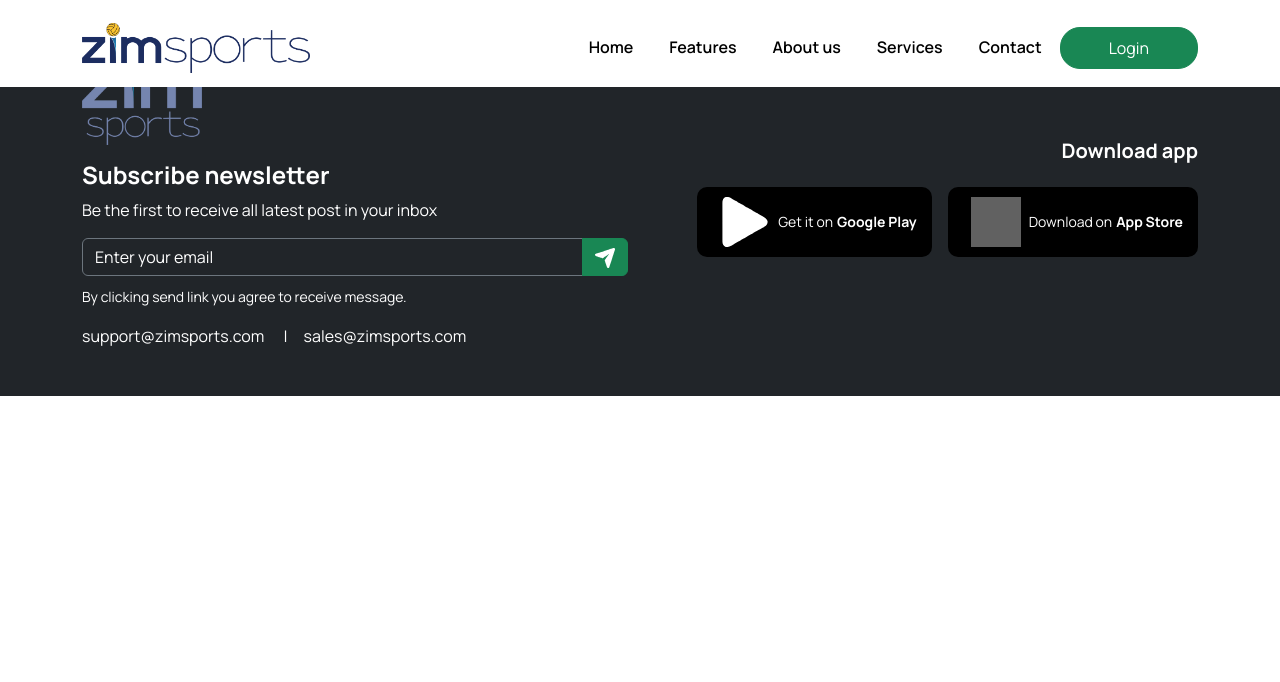
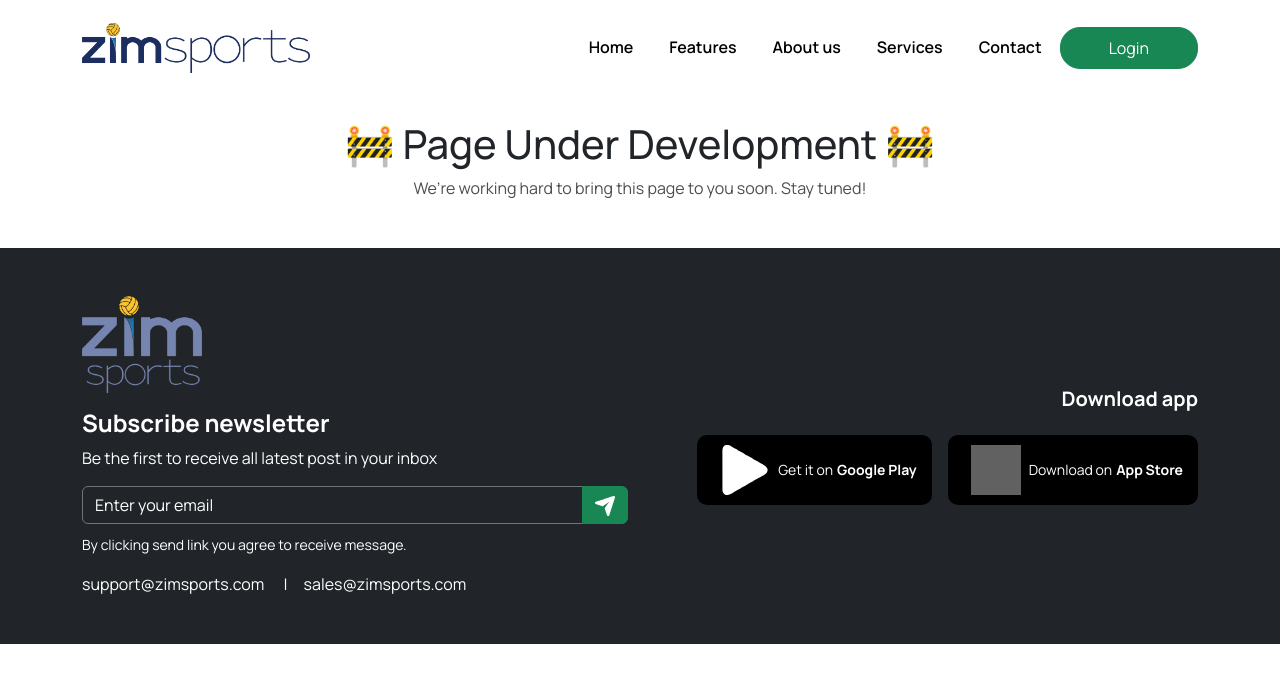
Before and after one commit to Zeeshanprojects/ZimSportsWebsite, a React (Vite) app in the folder zimsports/: page /zimlive in a window 1280 px wide. Shown: the top 682 px of the page. Built offline with nearby package versions, Linux system fonts and the light colour scheme; grey boxes are pictures that could not be loaded; the HTML template or start-up script is replaced by a standard one.

Commit message:
codeupdated

```diff
--- a/zimsports/src/App.jsx
+++ b/zimsports/src/App.jsx
@@ -5,6 +5,7 @@ import Navbar from './Components/Navbar'
 import Home from './Pages/Home'
 import Footer from './Components/Footer'
 import ScrollToTopButton from './Components/ScrollToTopButton'
+import Zimlive from './Pages/Zimlive'
 
 function App() {
 
@@ -14,6 +15,7 @@ function App() {
       <Navbar/>
       <Routes>
         <Route path='/' element={<Home/>}/>
+        <Route path='/zimlive' element={<Zimlive/>}/>
       </Routes>
       <Footer/>
       <ScrollToTopButton/>
--- a/zimsports/src/Pages/Home.jsx
+++ b/zimsports/src/Pages/Home.jsx
@@ -1,6 +1,7 @@
 import React, { useEffect } from "react";
 import "../assets/CSS/Home.css";
 import Image from "../assets/Images/image";
+import { Link } from "react-router-dom";
 
 export default function Home() {
   useEffect(() => {
@@ -91,6 +92,7 @@ export default function Home() {
                 <div className="modal-dialog modal-dialog-centered modal-lg">
                   <div className="modal-content bg-dark">
                     <div className="modal-header border-0">
+
                       <h5
                         className="modal-title text-white"
                         id="videoModalLabel"
@@ -125,9 +127,11 @@ export default function Home() {
       </div>
 
       <div className="watch-live-btn text-center">
-        <button type="button" className="btn btn-success btn-lg fw-bold">
+        <Link to="/zimlive">
+         <button type="button" className="btn btn-success btn-lg fw-bold">
           🎥 GO TO ZIM TV
-        </button>
+        </button></Link>
+
       </div>
 
       <div id="Features" className="section">
--- /dev/null
+++ b/zimsports/src/Pages/Zimlive.jsx
@@ -0,0 +1,14 @@
+import React from 'react'
+
+export default function Zimlive() {
+  return (
+<>
+<div className='space'></div>
+<div className='text-center mt-5 mb-5'>
+    <h1>🚧 Page Under Development 🚧</h1>
+<p>We’re working hard to bring this page to you soon. Stay tuned!</p>
+</div>
+
+</>
+  )
+}
```
